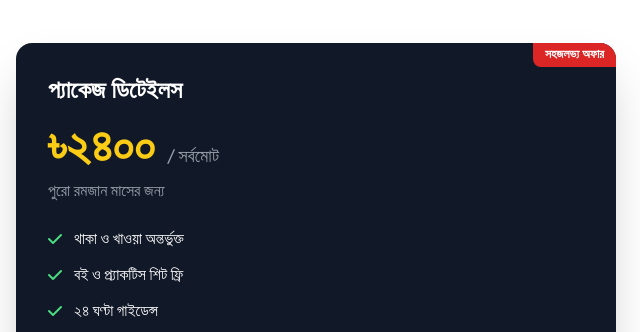
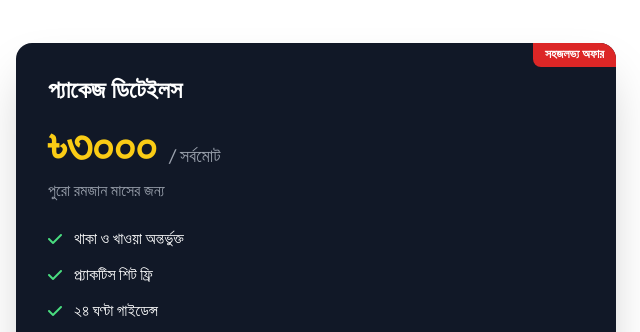
Before and after one commit to Mahdi-vai-244/Bss.rocket-1, a plain HTML site: page index.html in a window 1280 px wide. Shown: the part 2420-2752 px from the top of the page, 0-640 px from the left. Drawn offline with nearby package versions, Linux system fonts and the light colour scheme.

Commit message:
Update index.html

```diff
--- a/index.html
+++ b/index.html
@@ -5,7 +5,7 @@
   <meta charset="UTF-8">
   <meta name="viewport" content="width=device-width, initial-scale=1.0">
 
-  <title>Ramadan Spoken English Course 2026 | Learning Moment - Homna</title>
+  <title>Learning Moment - Homna | Ramadan Spoken English Course 2026 </title>
   <meta name="description"
     content="২০২৬ সালের রমজানে ৩০ দিনের ফুল স্পোকেন ইংলিশ আবাসিক কোর্স। থাকা-খাওয়া ও ২৪ ঘণ্টা গাইডেন্স সহ ইংরেজি শেখার সেরা সুযোগ। স্থান: হোমনা, কুমিল্লা।">
   <meta name="keywords"
@@ -306,13 +306,13 @@
         <div class="absolute top-0 right-0 bg-red-600 text-white text-xs font-bold px-3 py-1 rounded-bl-lg">সহজলভ্য অফার
         </div>
         <h3 class="text-2xl font-bold mb-4">প্যাকেজ ডিটেইলস</h3>
-        <div class="text-5xl font-bold text-yellow-400 mb-2">৳২৪০০ <span class="text-lg text-gray-400 font-normal">/
+        <div class="text-5xl font-bold text-yellow-400 mb-2">৳৩০০০ <span class="text-lg text-gray-400 font-normal">/
             সর্বমোট</span></div>
         <p class="text-gray-400 mb-6">পুরো রমজান মাসের জন্য</p>
         <ul class="space-y-3 mb-8">
           <li class="flex items-center"><i class="fa-solid fa-check text-green-400 mr-3"></i> থাকা ও খাওয়া অন্তর্ভুক্ত
           </li>
-          <li class="flex items-center"><i class="fa-solid fa-check text-green-400 mr-3"></i> বই ও প্র্যাকটিস শিট ফ্রি
+          <li class="flex items-center"><i class="fa-solid fa-check text-green-400 mr-3"></i> প্র্যাকটিস শিট ফ্রি
           </li>
           <li class="flex items-center"><i class="fa-solid fa-check text-green-400 mr-3"></i> ২৪ ঘণ্টা গাইডেন্স</li>
           <li class="flex items-center">
```
